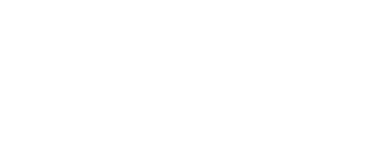
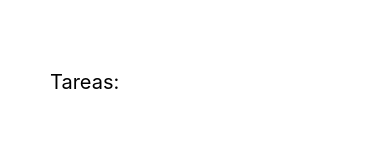
Before and after one commit to lautarodesouches/guess-number-game-app, a React Native app: screen / in a window 390 px wide. Shown: the top 160 px of the page. Built offline with nearby package versions, Linux system fonts and the light colour scheme.

Commit message:
[App] FlatList

```diff
--- a/App.js
+++ b/App.js
@@ -11,20 +11,35 @@
     // Clear task
     setTask('');
     // Add task to list
-    setTaskList([...taskList, task]);
+    setTaskList([...taskList, { id: Math.random(), value: task }]);
+  }
+
+  const ListHeaderComponent = () => {
+    return <Text style={styles.list__title}>Tareas:</Text>
+  }
+
+  const renderItem = ({ item }) => {
+    return (
+      <View styke={styles.list__item} key={item.id}>
+        <Text styke={styles.list__text}>{item.value}</Text>
+      </View>
+    );
   }
 
   return (
     <View style={styles.container}>
-      <View style={styles.list}>
-        {
-          taskList.map( (el, id) => <Text key={id}>{el}</Text>)
-        }
+      <View style={styles.listContainer}>
+        <FlatList
+          data={taskList}
+          renderItem={renderItem}
+          ListHeaderComponent={ListHeaderComponent}
+          style={styles.list}
+        />
       </View>
       <View style={styles.inputContainer}>
         <TextInput style={styles.textInput} placeholder="Escribir tarea" value={task} onChangeText={e => setTask(e)} />
         <TouchableOpacity style={styles.buttonPrimary} onPress={() => handleSumbit()}>
-          <Text style={styles.buttonPrimary__Text}>Agregar</Text>
+          <Text style={styles.buttonPrimary__text}>Agregar</Text>
         </TouchableOpacity>
       </View>
     </View>
@@ -53,9 +68,20 @@
     padding: 10,
     marginTop: 20,
   },
-  buttonPrimary__Text: {
+  buttonPrimary__text: {
     color: primaryText,
     fontSize: 17,
     textAlign: 'center',
+  },
+  list__title: {
+    fontSize: 20,
+    marginBottom: 10,
+  },
+  list__item: {
+    paddingLeft: 10,
+    paddingRight: 10,
+  },
+  list__text: {
+    fontSize: 15,
   }
 });
```
